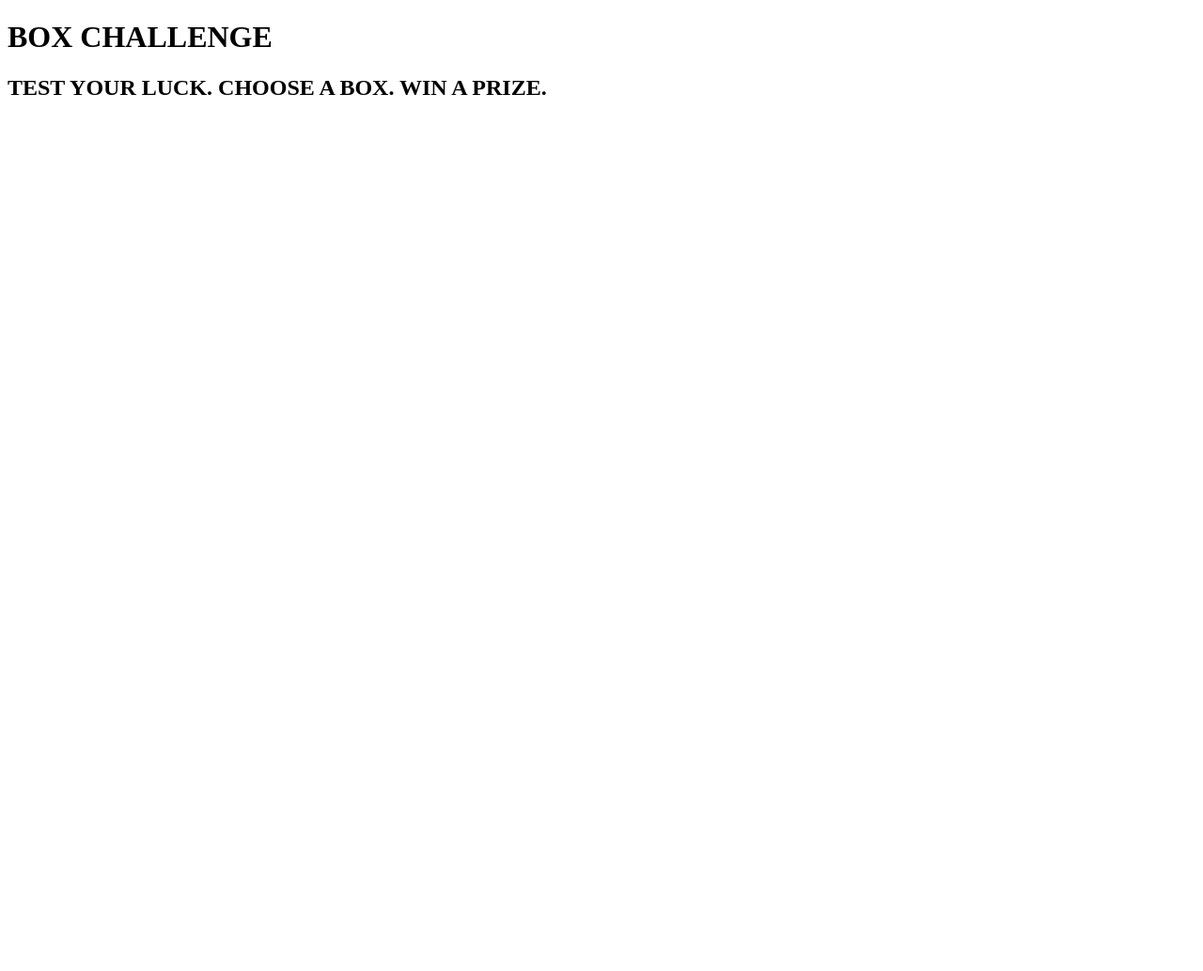
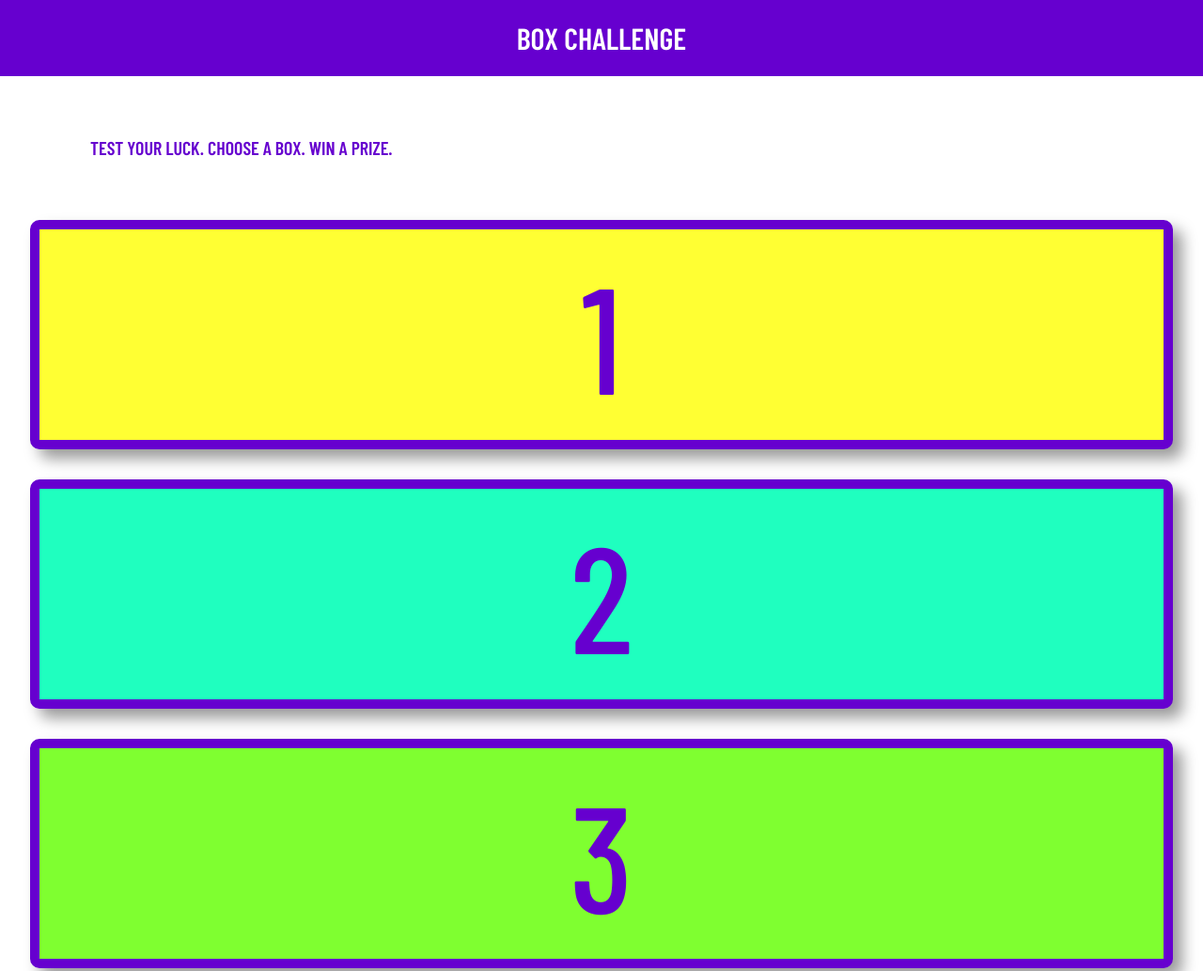
Before and after one commit to kahill2014/m5-hw5-hill-kevin, a plain HTML site: page index.html in a window 1280 px wide. Shown: the top 1033 px of the page at 94% size. Before the commit the page ends 800 px from the top, so only its background shows below. Drawn offline with nearby package versions, Linux system fonts and the light colour scheme.

Commit message:
add box colors and sizing

```diff
--- a/index.html
+++ b/index.html
@@ -5,18 +5,19 @@
     <meta name="viewport" content="width=device-width, initial-scale=1, shrink-to-fit=no">
     <title>Module 5 - Homework 5</title>
     <meta name="description" content="Homework 5">
-    <link type="text/css" src="main.css" />
+    <link href="https://fonts.googleapis.com/css2?family=Barlow+Condensed:wght@500;600;700&display=swap" rel="stylesheet">
+    <link href="main.css" rel="stylesheet" />
   </head>
   <body>
     <header>
       <h1>BOX CHALLENGE</h1>
     </header>
     <main>
-      <h2>TEST YOUR LUCK. CHOOSE A BOX. WIN A PRIZE.
+      <h2>TEST YOUR LUCK. CHOOSE A BOX. WIN A PRIZE.</h2>
       <section>
-        <div class="box" id="box-1"></div>
-        <div class="box" id="box-2"></div>
-        <div class="box" id="box-3"></div>
+        <div class="box" id="box-1">1</div>
+        <div class="box" id="box-2">2</div>
+        <div class="box" id="box-3">3</div>
       </section>
     </main>
 	  <script type="text/javascript" src="main.js"></script>
--- a/main.css
+++ b/main.css
@@ -0,0 +1,65 @@
+body {
+  font-family: 'Barlow Condensed', sans-serif;
+  padding: 0;
+  margin: 0;
+}
+header {
+  display: flex;
+  flex: 1;
+  flex-basis: 100%;
+  justify-content: center;
+  background-color: #6600cf;
+}
+main {
+  display: flex;
+  flex: 1;
+  flex-basis: 100%;
+  flex-wrap: wrap;
+  justify-content: center;
+}
+h1 {
+  font-weight: 600;
+  color: #fff;
+}
+h2 {
+  display: flex;
+  flex: 1;
+  flex-basis: 100%;
+  font-weight: 600;
+  color: #6600cf;
+  font-size: 1.25rem;
+  text-align: center;
+  max-width: 85%;
+  padding-top: 3rem;
+}
+section {
+  display: flex;
+  flex: 1;
+  flex-basis: 100%;
+  flex-wrap: wrap;
+  justify-content: center;
+  padding: 2rem;
+}
+.box {
+  display: flex;
+  flex: 1;
+  flex-basis: 100%;
+  justify-content: center;
+  padding: 1rem;
+  border: 10px solid #6600cf;
+  margin: 1rem 0;
+  border-radius: 10px;
+  cursor: pointer;
+  color: #6600cf;
+  font-size: 10rem;
+  box-shadow: 10px 10px 16px rgba(0,0,0,0.4);
+}
+#box-1 {
+  background-color: #ffff33;
+}
+#box-2 {
+  background-color: #1FFFBF;
+}
+#box-3 {
+  background-color: #7FFF30;
+}
```
